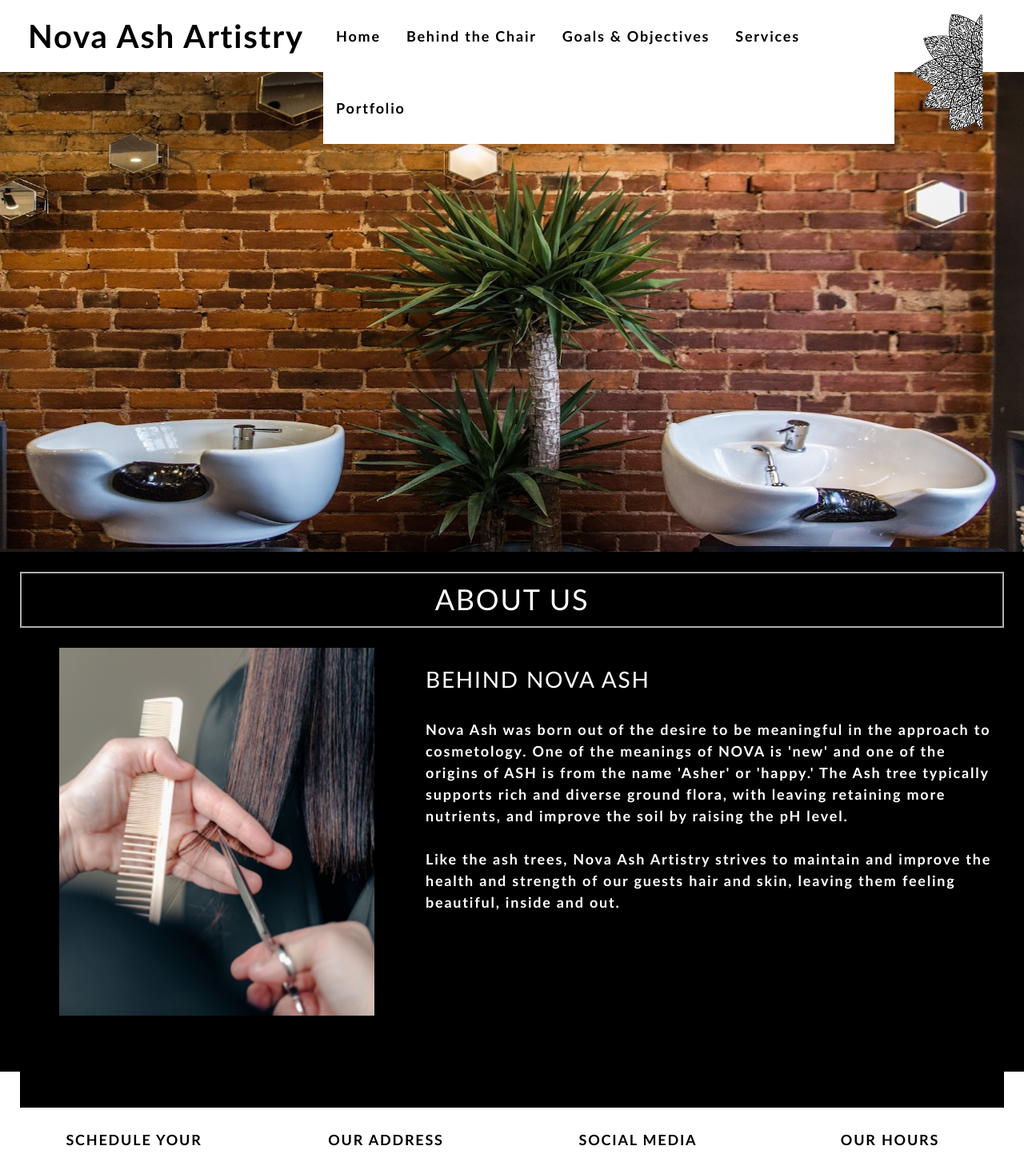
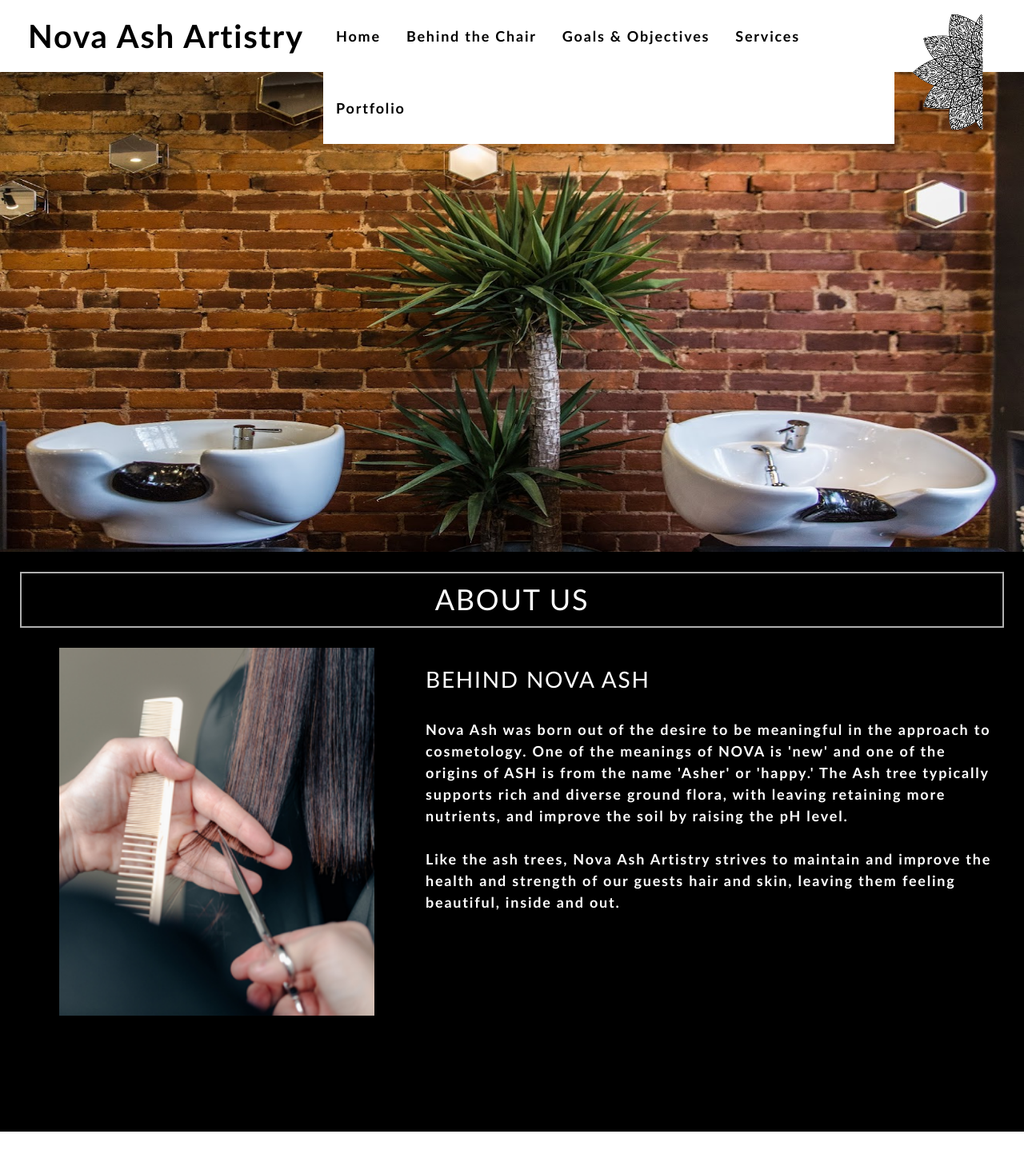
Before and after one commit to bdoneq7/novaashartistry, a React (Create React App) app: page / in a window 1280 px wide. Shown: the top 1443 px of the page at 80% size. Built offline with nearby package versions, Linux system fonts and the light colour scheme.

Commit message:
updated about

```diff
--- a/src/index.css
+++ b/src/index.css
@@ -100,7 +100,7 @@ header a {
 
 .aboutussection {
   width: 100%;
-  height: 650px;
+  height: 725px;
   background-color: var(--black-color);
   color: #ffffff;
   padding: 25px;
```
